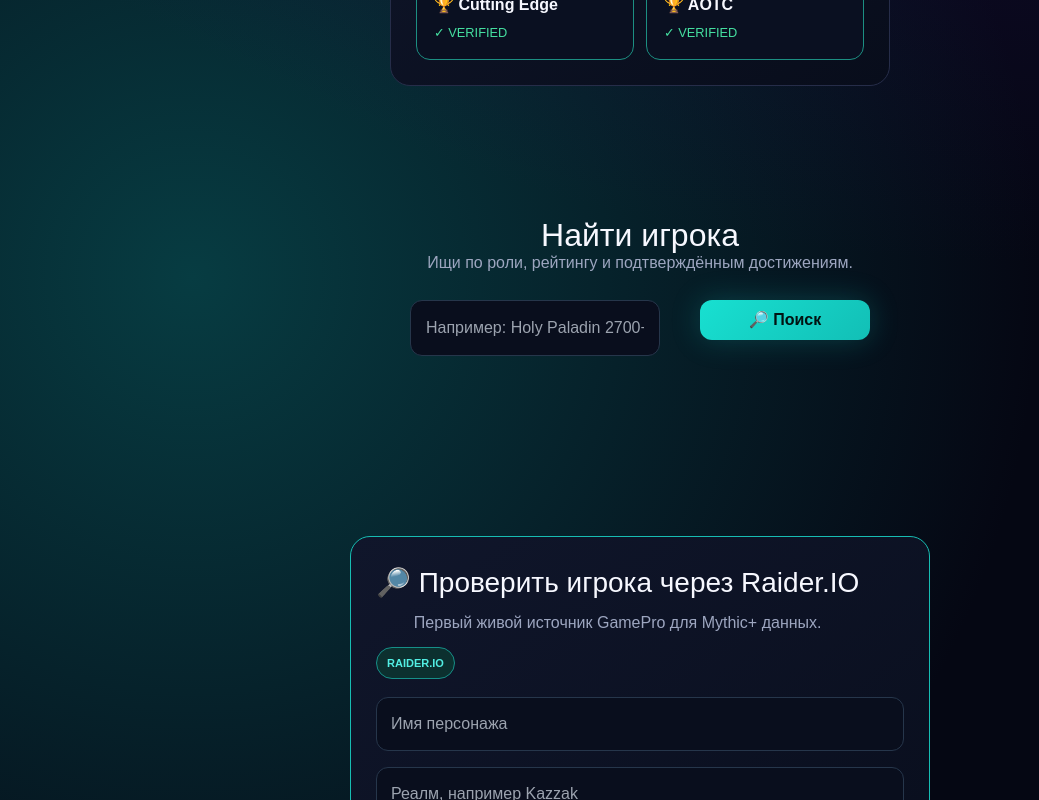
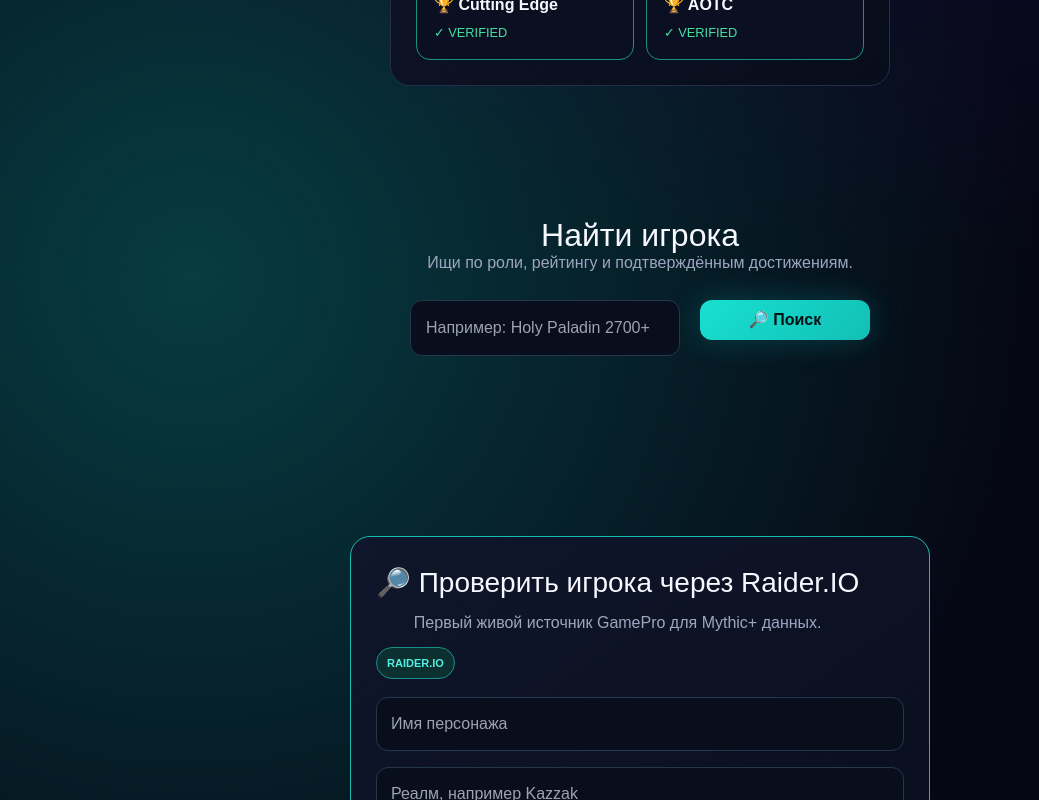
Before and after one commit to vesttrading/gamepro-market, a Next.js app: page / in a window 1280 px wide. Shown: the part 1452-2252 px from the top of the page, without its empty margins (0-1039 px from the left). Built offline with nearby package versions, Linux system fonts and the light colour scheme; no server answers.

Commit message:
Adjust left margin in globals.css
Reduced left margin from 30px to 10px in globals.css.

```diff
--- a/app/globals.css
+++ b/app/globals.css
@@ -171,7 +171,7 @@ div[style*="justifyContent: \"space-between\""] {
     padding-left: 45px !important;   /* Расширяем по бокам */
     padding-right: 45px !important;
     min-width: 170px !important;     /* Задаем ширину */
-    margin-left: 30px !important;
+    margin-left: 10px !important;
 
     padding-top: 0 !important;       /* Убираем лишние отступы сверху/снизу */
     padding-bottom: 0 !important;
```
